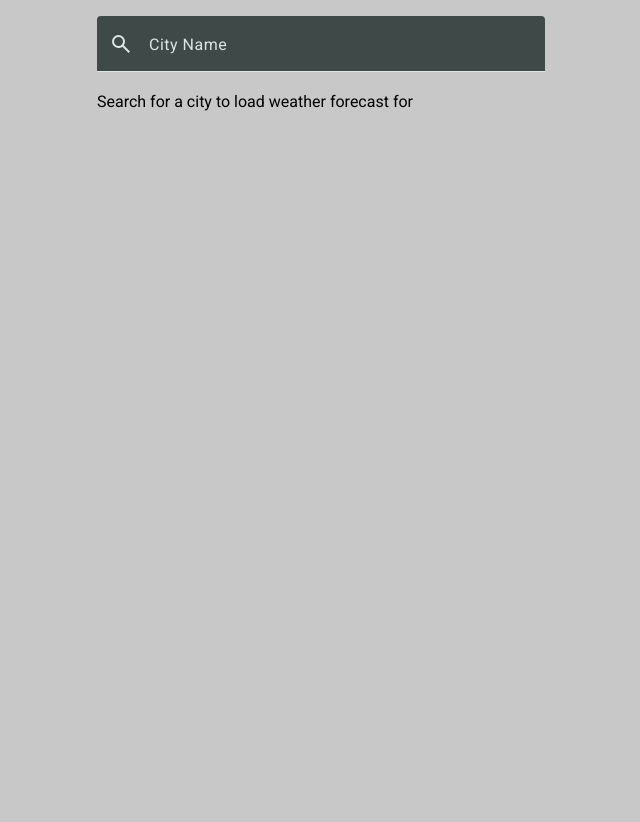
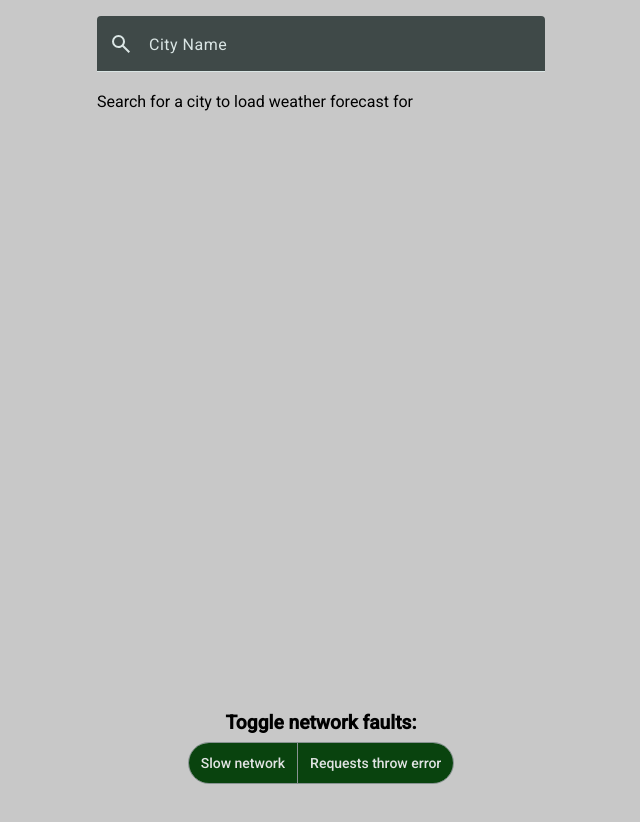
Before and after one commit to monokarp/angular-weather-search, an Angular app: page / in a window 1280 px wide. Shown: the top 822 px of the page, without its empty margins (319-959 px from the left). Built offline with nearby package versions, Linux system fonts and the light colour scheme.

Commit message:
added test network UI allowing to simulate network faults

```diff
--- /dev/null
+++ b/src/app/data/bad-network-weather.service.ts
@@ -0,0 +1,28 @@
+import { Injectable } from '@angular/core';
+import { NetworkTestStore } from '../network-test/network-test.store';
+import { IWeatherService, WeatherService } from './weather.service';
+import { Forecast, Location } from './weather.types';
+
+@Injectable()
+export class BadNetworkWeatherService implements IWeatherService {
+  constructor(
+    private service: WeatherService,
+    private store: NetworkTestStore,
+  ) {}
+
+  public async currentWeatherAt(location: Location): Promise<Forecast> {
+    return this.proxy(this.service.currentWeatherAt(location));
+  }
+
+  public async suggestLocations(cityName: string): Promise<Location[]> {
+    return this.proxy(this.service.suggestLocations(cityName));
+  }
+
+  private proxy<T>(value: Promise<T>): Promise<T> {
+    const { slowNetwork, requestsThrow } = this.store.network$.getValue();
+
+    return new Promise((res, rej) => {
+      setTimeout(() => (requestsThrow ? rej('Network errors enabled') : value.then(res)), slowNetwork ? 500 : 0);
+    });
+  }
+}
--- /dev/null
+++ b/src/app/data/forecast-adapter.ts
@@ -0,0 +1,57 @@
+import { ForecastResponse, WeatherCondition } from "./integration/openweather.types";
+import { DailyWeather, WeatherConditionData } from "./weather.types";
+
+export function mapDailyTemperature(data: ForecastResponse): DailyWeather[] {
+    const map = new Map<string, Omit<DailyWeather, 'date' | 'weather'> & { weather: WeatherCondition[] }>();
+
+    for (const one of data.list) {
+      const [date] = one.dt_txt.split(' ');
+
+      if (!map.has(date)) {
+        map.set(date, {
+          min: one.main.temp,
+          max: one.main.temp,
+          weather: [...one.weather],
+        });
+      } else {
+        const entry = map.get(date)!;
+
+        if (one.main.temp < entry.min) {
+          entry.min = one.main.temp;
+        }
+
+        if (one.main.temp > entry.max) {
+          entry.max = one.main.temp;
+        }
+
+        entry.weather.push(...one.weather);
+      }
+    }
+
+    return Array.from(map).map(([date, values]) => ({
+      date,
+      ...values,
+      weather: findPredominantCondition(values.weather),
+    }));
+  }
+
+  export function findPredominantCondition(collection: WeatherCondition[]): WeatherConditionData {
+    const count = new Map<string, number>();
+
+    for (const one of collection) {
+      if (!count.has(one.description)) {
+        count.set(one.description, 1);
+      } else {
+        count.set(one.description, count.get(one.description)! + 1);
+      }
+    }
+
+    const [[predominantDescription]] = Array.from(count).sort((a, b) => b[1] - a[1]);
+
+    const { icon } = collection.find((one) => one.description == predominantDescription)!;
+
+    return {
+      description: predominantDescription,
+      icon: icon.replace('n', 'd'),
+    };
+  }
--- a/src/app/data/weather.service.ts
+++ b/src/app/data/weather.service.ts
@@ -1,10 +1,15 @@
 import { Injectable } from '@angular/core';
+import { mapDailyTemperature } from './forecast-adapter';
 import { OpenWeatherService } from './integration/open-weather.service';
-import { ForecastResponse, WeatherCondition } from './integration/openweather.types';
-import { DailyWeather, Forecast, Location, WeatherConditionData } from './weather.types';
+import { Forecast, Location } from './weather.types';
+
+export interface IWeatherService {
+  currentWeatherAt(location: Location): Promise<Forecast>;
+  suggestLocations(cityName: string): Promise<Location[]>;
+}
 
 @Injectable()
-export class WeatherService {
+export class WeatherService implements IWeatherService {
   private readonly forecastDaysCount = 5;
 
   constructor(private openWeatherService: OpenWeatherService) {}
@@ -35,58 +40,3 @@ export class WeatherService {
     }));
   }
 }
-
-export function mapDailyTemperature(data: ForecastResponse): DailyWeather[] {
-  const map = new Map<string, Omit<DailyWeather, 'date' | 'weather'> & { weather: WeatherCondition[] }>();
-
-  for (const one of data.list) {
-    const [date] = one.dt_txt.split(' ');
-
-    if (!map.has(date)) {
-      map.set(date, {
-        min: one.main.temp,
-        max: one.main.temp,
-        weather: [...one.weather],
-      });
-    } else {
-      const entry = map.get(date)!;
-
-      if (one.main.temp < entry.min) {
-        entry.min = one.main.temp;
-      }
-
-      if (one.main.temp > entry.max) {
-        entry.max = one.main.temp;
-      }
-
-      entry.weather.push(...one.weather);
-    }
-  }
-
-  return Array.from(map).map(([date, values]) => ({
-    date,
-    ...values,
-    weather: findPredominantCondition(values.weather),
-  }));
-}
-
-export function findPredominantCondition(collection: WeatherCondition[]): WeatherConditionData {
-  const count = new Map<string, number>();
-
-  for (const one of collection) {
-    if (!count.has(one.description)) {
-      count.set(one.description, 1);
-    } else {
-      count.set(one.description, count.get(one.description)! + 1);
-    }
-  }
-
-  const [[predominantDescription]] = Array.from(count).sort((a, b) => b[1] - a[1]);
-
-  const { icon } = collection.find((one) => one.description == predominantDescription)!;
-
-  return {
-    description: predominantDescription,
-    icon: icon.replace('n', 'd'),
-  };
-}
--- a/src/app/forecast-page.component.html
+++ b/src/app/forecast-page.component.html
@@ -6,3 +6,4 @@
   ></app-city-search>
   <app-weather-display [data]="store.forecastData$ | async"></app-weather-display>
 </div>
+<app-network-test></app-network-test>
--- a/src/app/forecast-page.component.ts
+++ b/src/app/forecast-page.component.ts
@@ -4,17 +4,24 @@ import { outputToObservable } from '@angular/core/rxjs-interop';
 import { debounceTime, map, switchMap, tap } from 'rxjs';
 import { CitySearchComponent } from './city-search/city-search.component';
 import { DisposableComponent } from './common/disposable.component';
-import { OpenWeatherService } from './data/integration/open-weather.service';
 import { WeatherService } from './data/weather.service';
 import { ForecastPageService } from './forecast-page.service';
 import { ForecastPageStore } from './forecast-page.store';
 import { WeatherDisplayComponent } from './weather-display/weather-display.component';
 import { LocationBookmarkService } from './location-bookmark.service';
+import { NetworkTestComponent } from './network-test/network-test.component';
+import { BadNetworkWeatherService } from './data/bad-network-weather.service';
+import { DataModule } from './data/data.module';
 
 @Component({
   selector: 'app-root',
-  imports: [CommonModule, CitySearchComponent, WeatherDisplayComponent],
-  providers: [OpenWeatherService, WeatherService, ForecastPageStore, ForecastPageService, LocationBookmarkService],
+  imports: [CommonModule, CitySearchComponent, WeatherDisplayComponent, DataModule, NetworkTestComponent],
+  providers: [
+    { provide: WeatherService, useExisting: BadNetworkWeatherService },
+    ForecastPageStore,
+    ForecastPageService,
+    LocationBookmarkService,
+  ],
   templateUrl: './forecast-page.component.html',
   styleUrl: './forecast-page.component.scss',
   changeDetection: ChangeDetectionStrategy.OnPush,
--- /dev/null
+++ b/src/app/network-test/network-test.component.html
@@ -0,0 +1,7 @@
+<div class="container">
+  <div class="label">Toggle network faults:</div>
+  <mat-button-toggle-group class="button-group" multiple (change)="onChange($event)">
+    <mat-button-toggle value="slow">Slow network</mat-button-toggle>
+    <mat-button-toggle value="errors">Requests throw error</mat-button-toggle>
+  </mat-button-toggle-group>
+</div>
--- /dev/null
+++ b/src/app/network-test/network-test.component.scss
@@ -0,0 +1,27 @@
+:host {
+    position: fixed;
+    bottom: 1rem;
+    width: 100%;
+}
+
+.container {
+    display: flex;
+    flex-direction: column;
+    align-items: center;
+
+    .label {
+        font-size: 1.2rem;
+        font-weight: bold;
+        margin-bottom: 0.5rem;
+    }
+
+    .button-group {
+        .mat-button-toggle {
+            background-color: rgb(9, 67, 14);
+
+            &.mat-button-toggle-checked {
+                background-color: rgb(188, 17, 17);
+            }
+        }
+    }
+}
--- /dev/null
+++ b/src/app/network-test/network-test.component.ts
@@ -0,0 +1,21 @@
+import { ChangeDetectionStrategy, Component } from '@angular/core';
+import { MatButtonToggleChange, MatButtonToggleModule } from '@angular/material/button-toggle';
+import { NetworkTestStore } from './network-test.store';
+
+@Component({
+  selector: 'app-network-test',
+  imports: [MatButtonToggleModule],
+  templateUrl: './network-test.component.html',
+  styleUrl: './network-test.component.scss',
+  changeDetection: ChangeDetectionStrategy.OnPush,
+})
+export class NetworkTestComponent {
+  constructor(public store: NetworkTestStore) {}
+
+  public onChange(event: MatButtonToggleChange) {
+    this.store.network$.next({
+      slowNetwork: event.value.includes('slow'),
+      requestsThrow: event.value.includes('errors'),
+    });
+  }
+}
--- /dev/null
+++ b/src/app/network-test/network-test.store.ts
@@ -0,0 +1,15 @@
+import { Injectable } from '@angular/core';
+import { BehaviorSubject } from 'rxjs';
+
+export interface NetworkObstructionConfig {
+  slowNetwork: boolean;
+  requestsThrow: boolean;
+}
+
+@Injectable({ providedIn: 'root' })
+export class NetworkTestStore {
+  public readonly network$ = new BehaviorSubject<NetworkObstructionConfig>({
+    slowNetwork: false,
+    requestsThrow: false,
+  });
+}
```
Also changed, not shown: src/app/data/data.module.ts (added, +9 -0 lines).
